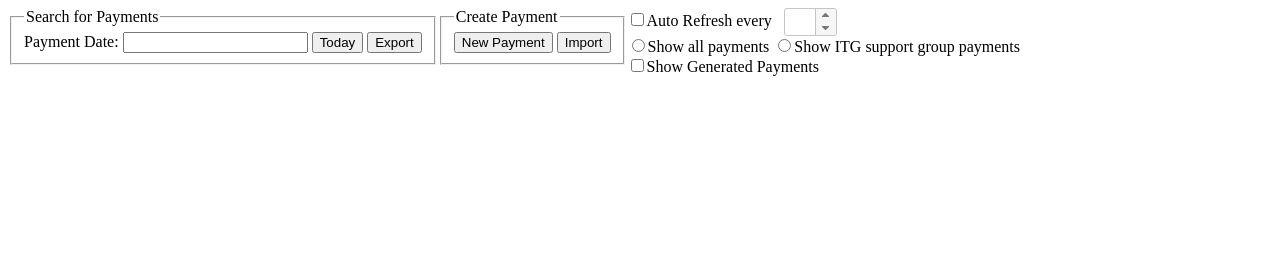
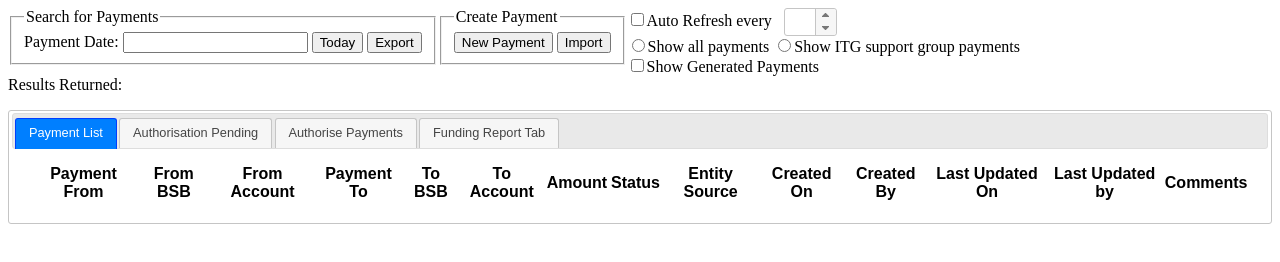
Before and after one commit to stevenpeh/hackathon-epc, a website: page public/ui/index.html in a window 1280 px wide. Drawn offline with nearby package versions, Linux system fonts and the light colour scheme.

Commit message:
Hackathon session 2

```diff
--- /dev/null
+++ b/public/js/modules/common/epc-utils-1.0.js
@@ -0,0 +1,13 @@
+$.epc.common = {};
+
+$.epc.common.utils = {
+    loadTemplate: function(url, id) {
+		return $.ajax({
+			url: url,
+			success: function(data) {
+				var template = Handlebars.compile(data);
+				$('#' + id).html(template());
+			}
+		});
+    }
+};
--- /dev/null
+++ b/public/js/modules/main/epc-main-details-1.0.js
@@ -0,0 +1,15 @@
+$.epc.main = $.epc.main || {};
+
+$.epc.main.detailForm = {
+	_name: "detailForm",
+
+    applyWidgets: function() {
+		$('#mainDetailTab').tabs();
+    },
+
+	initUI: function() {
+	    this.applyWidgets();
+		$.epc.common.utils.loadTemplate('templates/main-paymentListTab.html', 'paymentListTab');
+	}
+
+};
--- a/public/js/modules/main/epc-main-search-form-1.0.js
+++ b/public/js/modules/main/epc-main-search-form-1.0.js
@@ -3,11 +3,14 @@ $.epc.main = $.epc.main || {};
 $.epc.main.searchForm = {
 	_name: "searchForm",
 
+	applyWidgets: function() {
+		$('#paymentdate').datepicker();
+		$('#autoRefreshSpinner').spinner({min: 1});
+	},
+
 	initUI: function() {
-		$('#paymentDate').datepicker();
-		$('#autoRefreshSpinner').spinner({min: 1});
-
-		//$('#todayButton').on('click', $.epc.main.searchController.doSearchForToday());
+		$.epc.common.utils.loadTemplate('templates/main-search-form.html', 'mainSearchForm')
+			.done(this.applyWidgets.bind(this));
 	}
 
 };
--- a/public/ui/index.html
+++ b/public/ui/index.html
@@ -5,43 +5,31 @@
 	<link rel="stylesheet" href="../css/epc-styles.css"/>
 	<script src="//ajax.googleapis.com/ajax/libs/jquery/1.11.1/jquery.min.js"></script>
 	<script src="//ajax.googleapis.com/ajax/libs/jqueryui/1.11.2/jquery-ui.min.js"></script>
+	<script src="//cdnjs.cloudflare.com/ajax/libs/handlebars.js/2.0.0/handlebars.js"></script>
 	<script src="../js/epc-namespace-1.0.js"></script>
+	<script src="../js/modules/common/epc-utils-1.0.js"></script>
 	<script src="../js/modules/main/epc-main-search-form-1.0.js"></script>
+	<script src="../js/modules/main/epc-main-details-1.0.js"></script>
 	<script>
 		$(document).ready(function() {
 			$.epc.main.searchForm.initUI();
+			$.epc.main.detailForm.initUI();
 		});
 	</script>
 </head>
 <body>
-	<div style='float:left;'>
-		<fieldset>
-			<legend>Search for Payments</legend>
-			<label>Payment Date:</label>
-			<input id="paymentDate" type="text">
-			<button id="todayButton">Today</button>
-			<button id="exportButton">Export</button>
-		</fieldset>
-	</div>
-	<div style='float: left;'>
-		<fieldset>
-			<legend>Create Payment</legend>
-			<button id="newPaymentButton">New Payment</button>
-			<button id="importButton">Import</button>
-		</fieldset>
-	</div>
-	<div style='float:left;'>
-		<div>
-			<input type="checkbox" id="autoRefreshCheck">Auto Refresh every &nbsp;</input>
-			<input type="text" id="autoRefreshSpinner">
-		</div>
-		<div>
-			<input type="radio" id="paymentType" name="paymentType" value="all">Show all payments</input>
-			<input type="radio" id="paymentType" name="paymentType" value="itg">Show ITG support group payments</input>
-		</div>
-		<div>
-			<input type="checkbox" id="showGeneratedCheck">Show Generated Payments</input>
-		</div>
+	<div id="mainSearchForm"></div>
+	<div id="mainDetailTab">
+		<ul>
+			<li><a href="#paymentListTab">Payment List</a></li>
+			<li><a href="#authPendingTab">Authorisation Pending</a></li>
+			<li><a href="#authPaymentsTab">Authorise Payments</a></li>
+			<li><a href="#fundingReportTab">Funding Report Tab</a></li>
+		</ul>
+		<div id="paymentListTab">TBD: paymentListTab</div>
+		<div id="authPendingTab">TBD: authPendingTab</div>
+		<div id="authPaymentsTab">TBD: authPaymentsTab</div>
+		<div id="fundingReportTab">TBD: fundingReportTab</div>
 	</div>
 </body>
 </html>
--- /dev/null
+++ b/public/ui/templates/main-paymentListTab.html
@@ -0,0 +1,38 @@
+<table id="paymentListTable">
+    <thead>
+        <tr>
+            <th>Payment From</th>
+            <th>From BSB</th>
+            <th>From Account</th>
+            <th>Payment To</th>
+            <th>To BSB</th>
+            <th>To Account</th>
+            <th>Amount</th>
+            <th>Status</th>
+            <th>Entity Source</th>
+            <th>Created On</th>
+            <th>Created By</th>
+            <th>Last Updated On</th>
+            <th>Last Updated by</th>
+            <th>Comments</th>
+        </tr>
+    </thead>
+    <tbody>
+        <tr>
+            <td></td>
+            <td></td>
+            <td></td>
+            <td></td>
+            <td></td>
+            <td></td>
+            <td></td>
+            <td></td>
+            <td></td>
+            <td></td>
+            <td></td>
+            <td></td>
+            <td></td>
+            <td></td>
+        </tr>
+    </tbody>
+</table>
--- /dev/null
+++ b/public/ui/templates/main-search-form.html
@@ -0,0 +1,32 @@
+	<div style='float:left;'>
+		<fieldset>
+			<legend>Search for Payments</legend>
+			<label>Payment Date:</label>
+			<input id="paymentDate" type="text">
+			<button id="todayButton">Today</button>
+			<button id="exportButton">Export</button>
+		</fieldset>
+	</div>
+	<div style='float: left;'>
+		<fieldset>
+			<legend>Create Payment</legend>
+			<button id="newPaymentButton">New Payment</button>
+			<button id="importButton">Import</button>
+		</fieldset>
+	</div>
+	<div style='float:left;'>
+		<div>
+			<input type="checkbox" id="autoRefreshCheck">Auto Refresh every &nbsp;</input>
+			<input type="text" id="autoRefreshSpinner">
+		</div>
+		<div>
+			<input type="radio" id="paymentType" name="paymentType" value="all">Show all payments</input>
+			<input type="radio" id="paymentType" name="paymentType" value="itg">Show ITG support group payments</input>
+		</div>
+		<div>
+			<input type="checkbox" id="showGeneratedCheck">Show Generated Payments</input>
+		</div>
+	</div>
+	<div id="searchSummary" style="clear: both;">
+		<p>Results Returned: <label id="resultsReturnedLabel"></label></p>
+	</div>
```
